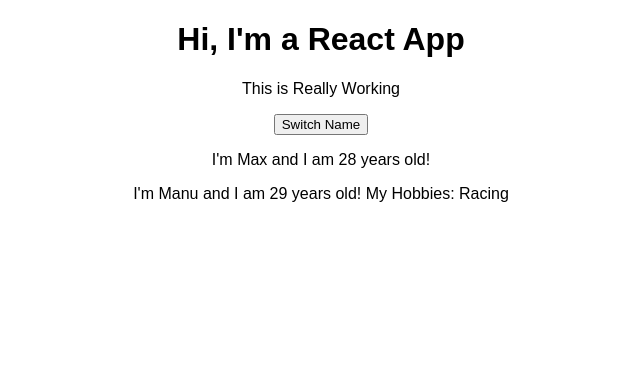
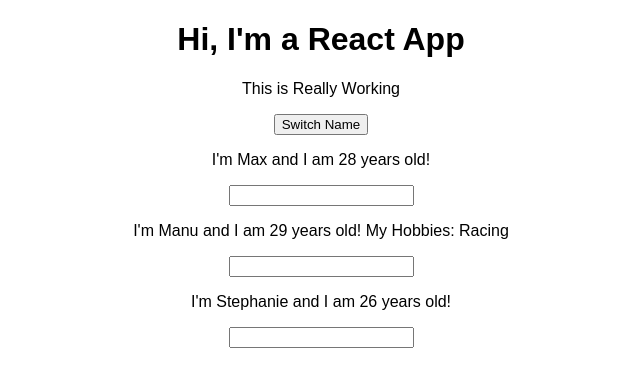
Before and after one commit to tonico2011/udemy-my-app, a React (Create React App) app: page / in a window 1280 px wide. Shown: the top 386 px of the page, without its empty margins (319-959 px from the left). Built offline with nearby package versions, Linux system fonts and the light colour scheme.

Commit message:
event and Bind

```diff
--- a/src/App.js
+++ b/src/App.js
@@ -8,12 +8,13 @@ class App extends Component {
   state = {
     persons: [
       { name: 'Max', age: 28},
-      { name: 'Manu', age: 29}
+      { name: 'Manu', age: 29},
+      { name: 'Stephanie', age: 26}
     ],
     otherState: 'Some Other Value'
   }
 
-  switchNameHandler = () => {
+  switchNameHandler = (newName) => {
     // return(
     //   console.log('Was clicked')
     // );
@@ -22,11 +23,22 @@ class App extends Component {
 
     this.setState({
       persons: [
-        { name: 'Henry', age: 24},
-        { name: 'Toni', age: 26}
+        { name: newName, age: 28},
+        { name: 'Manu', age: 29},
+        { name: 'Stephanie', age: 27}
       ]
     })
-  }
+  };
+
+  nameChangedHandler = (event) => {
+    this.setState({
+      persons: [
+        { name: 'Max', age: 28},
+        { name: event.target.value, age: 29},
+        { name: 'Stephanie', age: 26}
+      ]
+    })
+  };
 
   render() {
     return (
@@ -34,7 +46,7 @@ class App extends Component {
         <h1>Hi, I'm a React App</h1>
         <p>This is Really Working</p>
         {/* <Person></Person> */}
-        <button onClick={this.switchNameHandler}>Switch Name</button>
+        <button onClick={this.switchNameHandler.bind(this, 'Maximilian')}>Switch Name</button>
         <Person
         name={this.state.persons[0].name}
         age={this.state.persons[0].age}/>
@@ -42,7 +54,13 @@ class App extends Component {
         <Person
         name={this.state.persons[1].name}
         age={this.state.persons[1].age}
-        click={this.switchNameHandler}>My Hobbies: Racing</Person>
+        click={this.switchNameHandler.bind(this, 'Max!')}
+        changed={this.nameChangedHandler}
+        >My Hobbies: Racing</Person>
+
+        <Person
+        name={this.state.persons[2].name}
+        age={this.state.persons[2].age}/>
       </div>
     );
 
--- a/src/Person/Person.js
+++ b/src/Person/Person.js
@@ -14,7 +14,7 @@ function person(props) {
        <div>
             <p onClick = {props.click}>I'm {props.name} and I am {props.age} years old! {props.children}</p>
             {/* <p>{props.children}</p> */}
-
+            <input type="text" onChange={props.changed} />
        </div>
     );
 }
```
